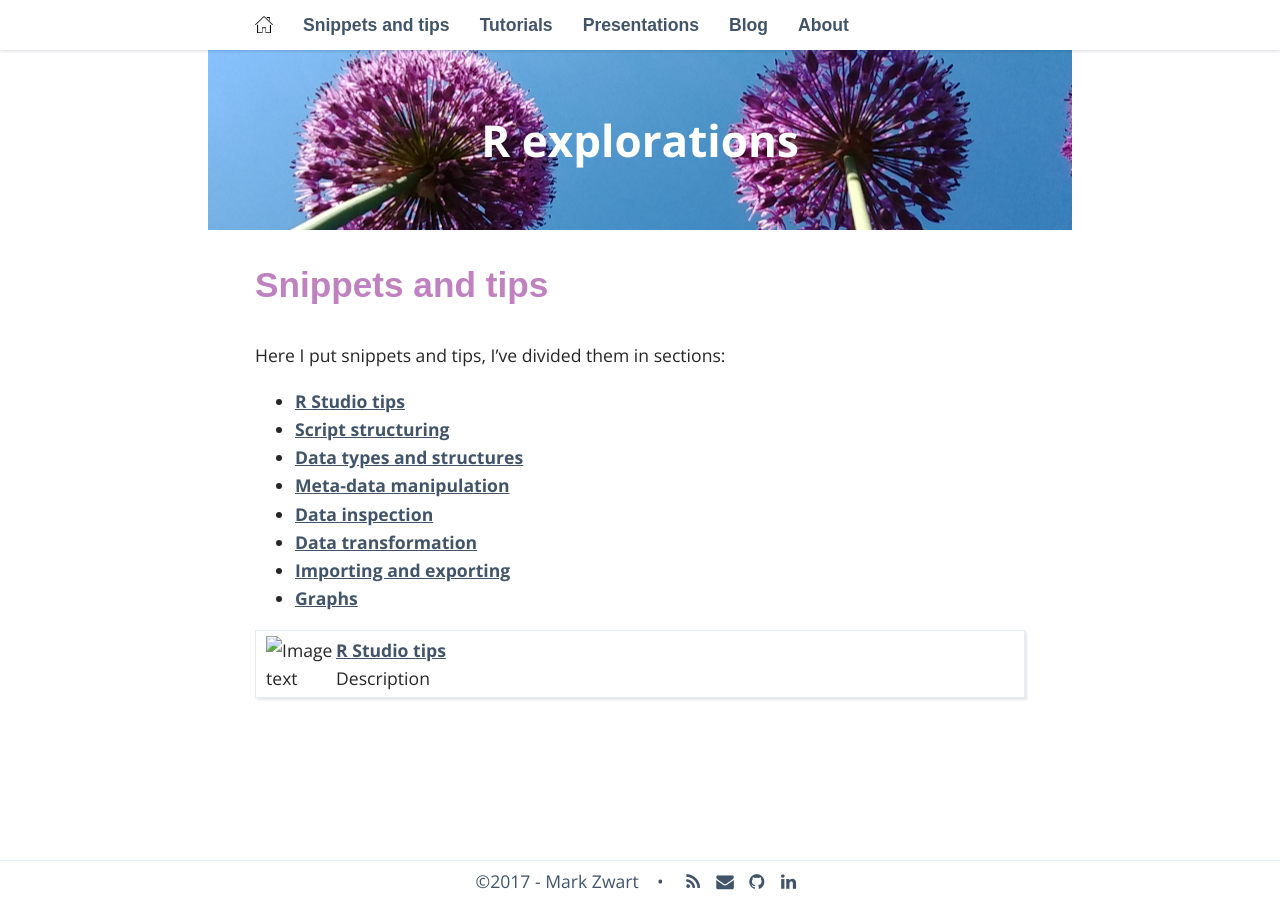
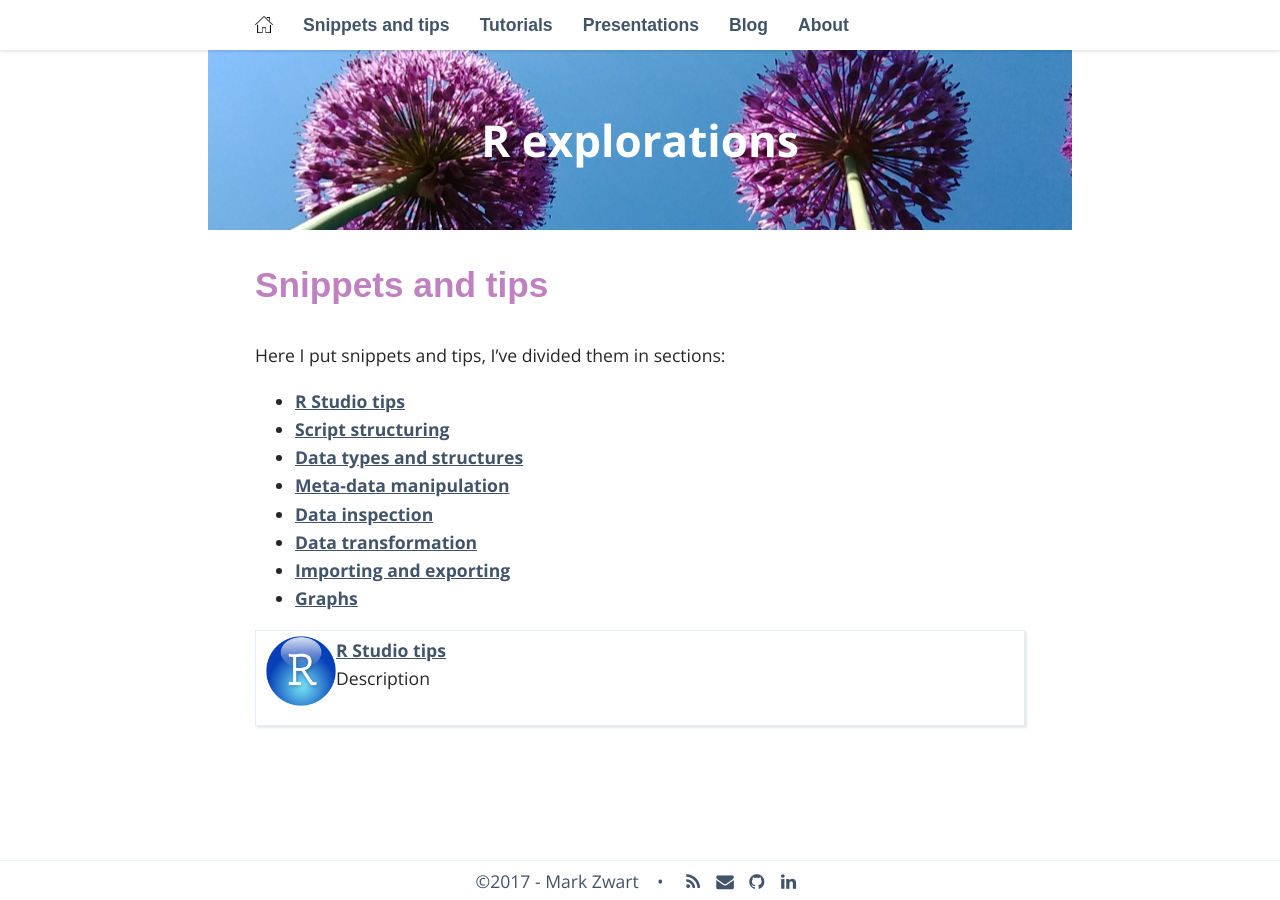
Before and after one commit to mark-me/mark-me.github.io, a Jekyll site: the page built from _pages/01-snippets-and-tips.md, in a window 1280 px wide. Built offline with Jekyll 4.4.1, drawn with Linux system fonts in a browser that asks for light colours; nearby versions of some CDN libraries; some web fonts are replaced; comment, search, counter and statistics services are not loaded.

Commit message:
Changing snippet index

```diff
--- a/_pages/01-snippets-and-tips.md
+++ b/_pages/01-snippets-and-tips.md
@@ -18,7 +18,8 @@ Here I put snippets and tips, I’ve divided them in sections:
 
 
 <div class="boxed">
-<img src="_pages/snippets-and-tips/r-studio-tips.png" alt="Image text" width="70" height="70" align="left"/>
+<img src="/_pages/snippets-and-tips/r-studio-tips.png" alt="Image text" width="70" height="70" align="left"/>
 <a href="/r-studio-tips/">R Studio tips</a><br>
-Description<br>
+Description
+<br><br>
 </div>
```
